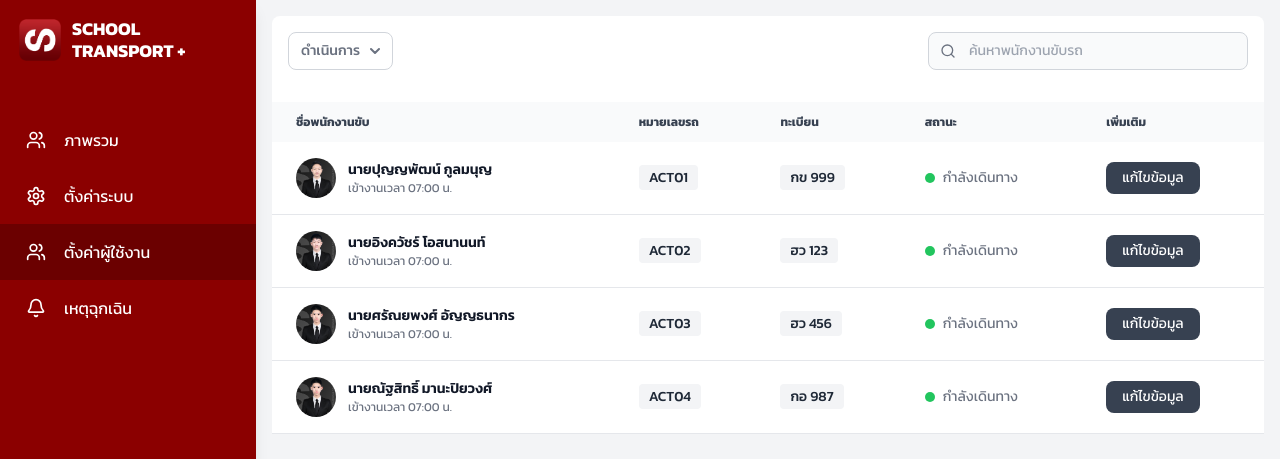
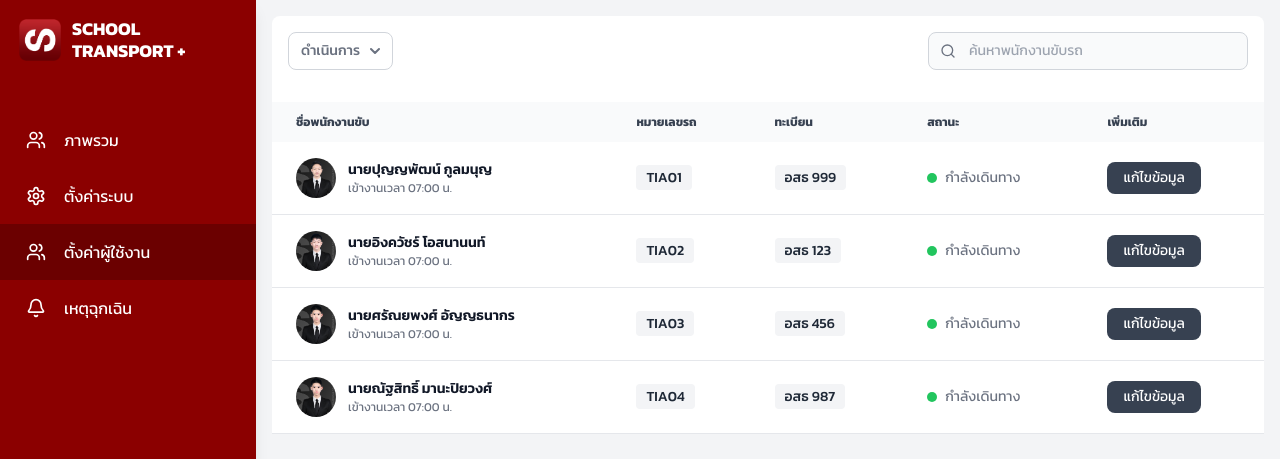
Before and after one commit to poomp5/SchoolTransport-Plus, a Next.js app: page /admin/users in a window 1280 px wide. Shown: the top 459 px of the page. Built offline with nearby package versions, Linux system fonts and the light colour scheme.

Commit message:
feat:change to tia

```diff
--- a/app/admin/users/page.tsx
+++ b/app/admin/users/page.tsx
@@ -55,17 +55,17 @@ export default function Home() {
                                                 <div>
                                                     <div className="font-semibold text-gray-900">นายปุญญพัฒน์ กูลมนุญ</div>
                                                     <div className="text-xs text-gray-500 md:hidden">
-                                                        <div>ACT01 • กข 999</div>
+                                                        <div>TIA01 • อสธ 999</div>
                                                     </div>
                                                     <div className="text-xs text-gray-500">เข้างานเวลา 07:00 น.</div>
                                                 </div>
                                             </div>
                                         </td>
                                         <td className="px-6 py-4 hidden md:table-cell">
-                                            <span className="bg-gray-100 text-gray-800 text-sm font-medium px-2.5 py-0.5 rounded">ACT01</span>
+                                            <span className="bg-gray-100 text-gray-800 text-sm font-medium px-2.5 py-0.5 rounded">TIA01</span>
                                         </td>
                                         <td className="px-6 py-4 hidden md:table-cell">
-                                            <span className="bg-gray-100 text-gray-800 text-sm font-medium px-2.5 py-0.5 rounded">กข 999</span>
+                                            <span className="bg-gray-100 text-gray-800 text-sm font-medium px-2.5 py-0.5 rounded">อสธ 999</span>
                                         </td>
                                         <td className="px-6 py-4">
                                             <div className="flex items-center whitespace-nowrap">
@@ -94,17 +94,17 @@ export default function Home() {
                                                 <div>
                                                     <div className="font-semibold text-gray-900">นายอิงควัชร์ โอสนานนท์</div>
                                                     <div className="text-xs text-gray-500 md:hidden">
-                                                        <div>ACT02 • ฮว 123</div>
+                                                        <div>TIA02 • อสธ 123</div>
                                                     </div>
                                                     <div className="text-xs text-gray-500">เข้างานเวลา 07:00 น.</div>
                                                 </div>
                                             </div>
                                         </td>
                                         <td className="px-6 py-4 hidden md:table-cell">
-                                            <span className="bg-gray-100 text-gray-800 text-sm font-medium px-2.5 py-0.5 rounded">ACT02</span>
+                                            <span className="bg-gray-100 text-gray-800 text-sm font-medium px-2.5 py-0.5 rounded">TIA02</span>
                                         </td>
                                         <td className="px-6 py-4 hidden md:table-cell">
-                                            <span className="bg-gray-100 text-gray-800 text-sm font-medium px-2.5 py-0.5 rounded">ฮว 123</span>
+                                            <span className="bg-gray-100 text-gray-800 text-sm font-medium px-2.5 py-0.5 rounded">อสธ 123</span>
                                         </td>
                                         <td className="px-6 py-4">
                                             <div className="flex items-center whitespace-nowrap">
@@ -133,17 +133,17 @@ export default function Home() {
                                                 <div>
                                                     <div className="font-semibold text-gray-900">นายศรัณยพงศ์ อัญญธนากร</div>
                                                     <div className="text-xs text-gray-500 md:hidden">
-                                                        <div>ACT03 • ฮว 456</div>
+                                                        <div>TIA03 • อสธ 456</div>
                                                     </div>
                                                     <div className="text-xs text-gray-500">เข้างานเวลา 07:00 น.</div>
                                                 </div>
                                             </div>
                                         </td>
                                         <td className="px-6 py-4 hidden md:table-cell">
-                                            <span className="bg-gray-100 text-gray-800 text-sm font-medium px-2.5 py-0.5 rounded">ACT03</span>
+                                            <span className="bg-gray-100 text-gray-800 text-sm font-medium px-2.5 py-0.5 rounded">TIA03</span>
                                         </td>
                                         <td className="px-6 py-4 hidden md:table-cell">
-                                            <span className="bg-gray-100 text-gray-800 text-sm font-medium px-2.5 py-0.5 rounded">ฮว 456</span>
+                                            <span className="bg-gray-100 text-gray-800 text-sm font-medium px-2.5 py-0.5 rounded">อสธ 456</span>
                                         </td>
                                         <td className="px-6 py-4">
                                             <div className="flex items-center whitespace-nowrap">
@@ -172,17 +172,17 @@ export default function Home() {
                                                 <div>
                                                     <div className="font-semibold text-gray-900">นายณัฐสิทธิ์ มานะปิยวงศ์</div>
                                                     <div className="text-xs text-gray-500 md:hidden">
-                                                        <div>ACT04 • กอ 987</div>
+                                                        <div>TIA04 • อสธ 987</div>
                                                     </div>
                                                     <div className="text-xs text-gray-500">เข้างานเวลา 07:00 น.</div>
                                                 </div>
                                             </div>
                                         </td>
                                         <td className="px-6 py-4 hidden md:table-cell">
-                                            <span className="bg-gray-100 text-gray-800 text-sm font-medium px-2.5 py-0.5 rounded">ACT04</span>
+                                            <span className="bg-gray-100 text-gray-800 text-sm font-medium px-2.5 py-0.5 rounded">TIA04</span>
                                         </td>
                                         <td className="px-6 py-4 hidden md:table-cell">
-                                            <span className="bg-gray-100 text-gray-800 text-sm font-medium px-2.5 py-0.5 rounded">กอ 987</span>
+                                            <span className="bg-gray-100 text-gray-800 text-sm font-medium px-2.5 py-0.5 rounded">อสธ 987</span>
                                         </td>
                                         <td className="px-6 py-4">
                                             <div className="flex items-center whitespace-nowrap">
--- a/app/driver/settings/page.tsx
+++ b/app/driver/settings/page.tsx
@@ -14,7 +14,7 @@ export default function Home() {
                 confirmButtonText: "ตกลง"
             });
         };
-    const [name, setName] = useState("นายณัฐสิทธิ์ มานะปิยวงศ์");
+    const [name, setName] = useState("นายปุญญพัฒน์ กูลมนุญ");
     const [phone, setPhone] = useState("099 999 9999");
     const [citizenId, setCitizenId] = useState("1111111111111");
 
@@ -118,7 +118,7 @@ export default function Home() {
                     <input
                         type="text"
                         className="bg-gray-100 w-full px-3 py-2 border border-gray-300 rounded-md focus:outline-none "
-                        value={"ACT01"} readOnly
+                        value={"TIA01"} readOnly
 
                     />
                 </div>
@@ -129,7 +129,7 @@ export default function Home() {
                     <input
                         type="text"
                         className="bg-gray-100 w-full px-3 py-2 border border-gray-300 rounded-md focus:outline-none "
-                        value={"กข 999"} readOnly
+                        value={"อสธ 999"} readOnly
 
                     />
                 </div>
```
